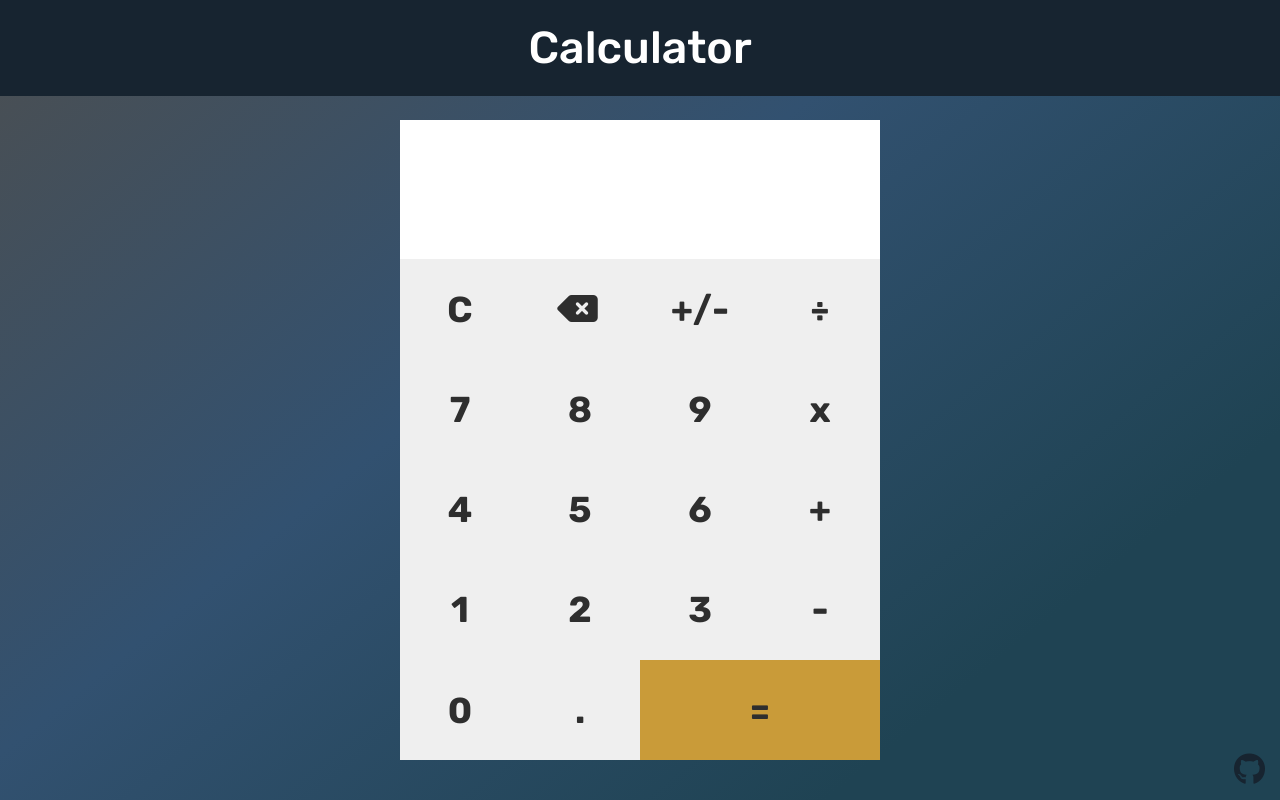
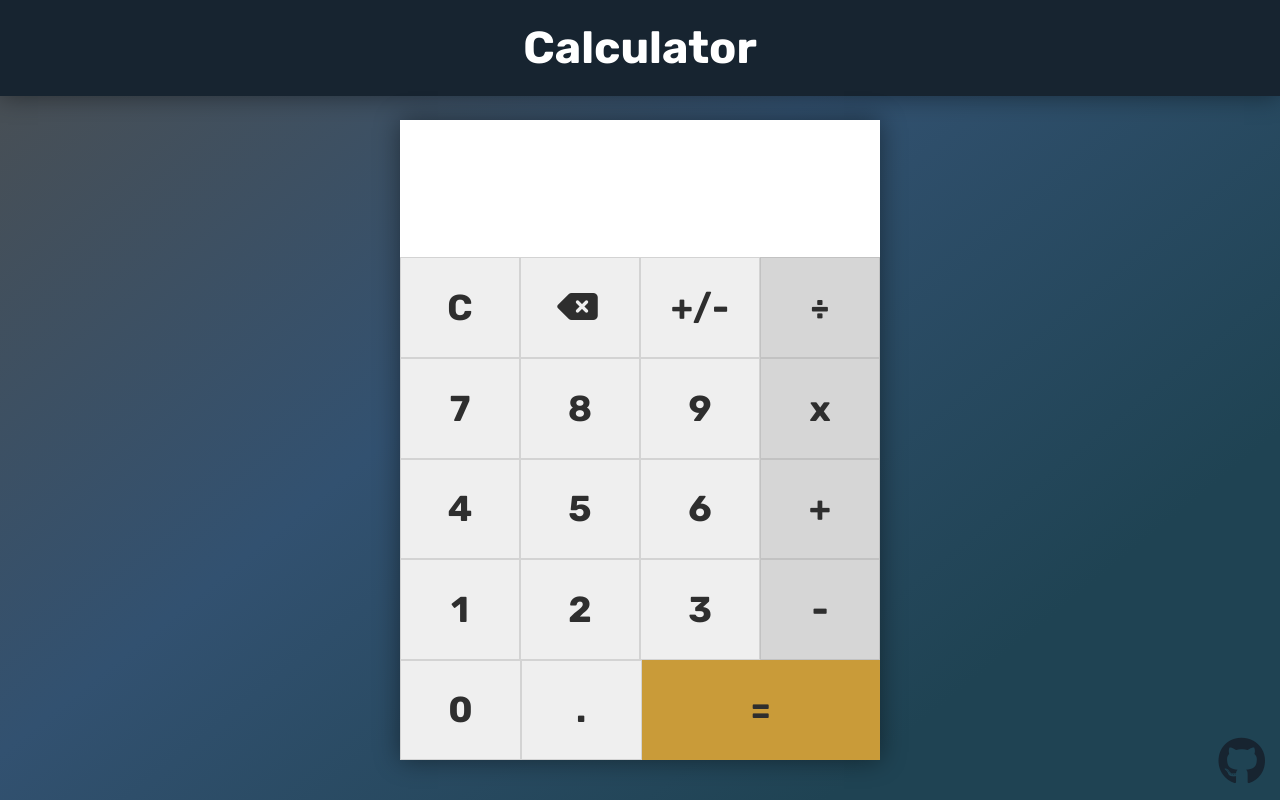
Before and after one commit to foolmonkey/calculator, a plain HTML site: page index.html in a window 1280 px wide. Drawn offline with Linux system fonts and the light colour scheme.

Commit message:
Add button border, box shadows, pseudo selector effects

```diff
--- a/index.html
+++ b/index.html
@@ -29,35 +29,35 @@
         <button>C</button>
         <button id="delete">,<i class="fas fa-backspace"></i></button>
         <button>+/-</button>
-        <button>÷</button>
+        <button class="operations">÷</button>
       </div>
       <div class="containerRow">
         <button>7</button>
         <button>8</button>
         <button>9</button>
-        <button>x</button>
+        <button class="operations">x</button>
       </div>
       <div class="containerRow">
         <button>4</button>
         <button>5</button>
         <button>6</button>
-        <button>+</button>
+        <button class="operations">+</button>
       </div>
       <div class="containerRow">
         <button>1</button>
         <button>2</button>
         <button>3</button>
-        <button>-</button>
+        <button class="operations">-</button>
       </div>
       <div class="containerRow">
         <button>0</button>
         <button>.</button>
-        <button id="equals">=</button>
+        <button id="equals" class="operations">=</button>
       </div>
     </main>
 
     <a id="github" href="https://github.com/foolmonkey"
-      ><i class="fab fa-github fa-2x"></i
+      ><i class="fab fa-github fa-3x"></i
     ></a>
 
     <script type="text/javascript" src="script.js"></script>
--- a/styles/stylesheet.css
+++ b/styles/stylesheet.css
@@ -22,12 +22,10 @@ body {
   margin: 0;
   padding: 0.5em;
   background-color: rgb(23, 36, 48);
-}
-
-h1 {
   font-family: "Rubik", sans-serif;
   font-weight: bold;
   color: white;
+  box-shadow: 0 0 3vh rgba(0, 0, 0, 0.445);
 }
 
 #container {
@@ -38,6 +36,7 @@ h1 {
   background-color: white;
   margin: auto;
   margin-top: 0;
+  box-shadow: 0 0 3vh rgba(0, 0, 0, 0.445);
 }
 
 .containerRow {
@@ -49,11 +48,16 @@ h1 {
 #equals {
   width: 200%;
   background-color: rgb(201, 155, 57);
+  border: none !important;
 }
 
 #equals:hover {
-  width: 200%;
   background-color: rgb(175, 135, 49);
+}
+
+#equals:active {
+  background-color: rgb(161, 125, 48);
+  border: none !important;
 }
 
 #display {
@@ -105,6 +109,7 @@ button {
   outline: none;
   font-weight: bold;
   color: rgb(46, 46, 46);
+  border: 1px solid rgb(211, 211, 211);
 }
 
 button:hover {
@@ -115,6 +120,19 @@ button:active {
   -moz-box-shadow: inset 0 0 0 2px hsla(0, 0%, 65%, 0.745);
   -webkit-box-shadow: inset 0 0 0 2px hsla(0, 0%, 65%, 0.745);
   box-shadow: inset 0 0 0 2px hsla(0, 0%, 65%, 0.745);
+}
+
+.operations {
+  background-color: rgb(214, 214, 214);
+  border: 1px solid rgb(194, 194, 194);
+}
+
+.operations:hover {
+  background-color: rgb(187, 187, 187);
+}
+
+.operations:active {
+  background-color: rgb(170, 170, 170);
 }
 
 #delete {
```
